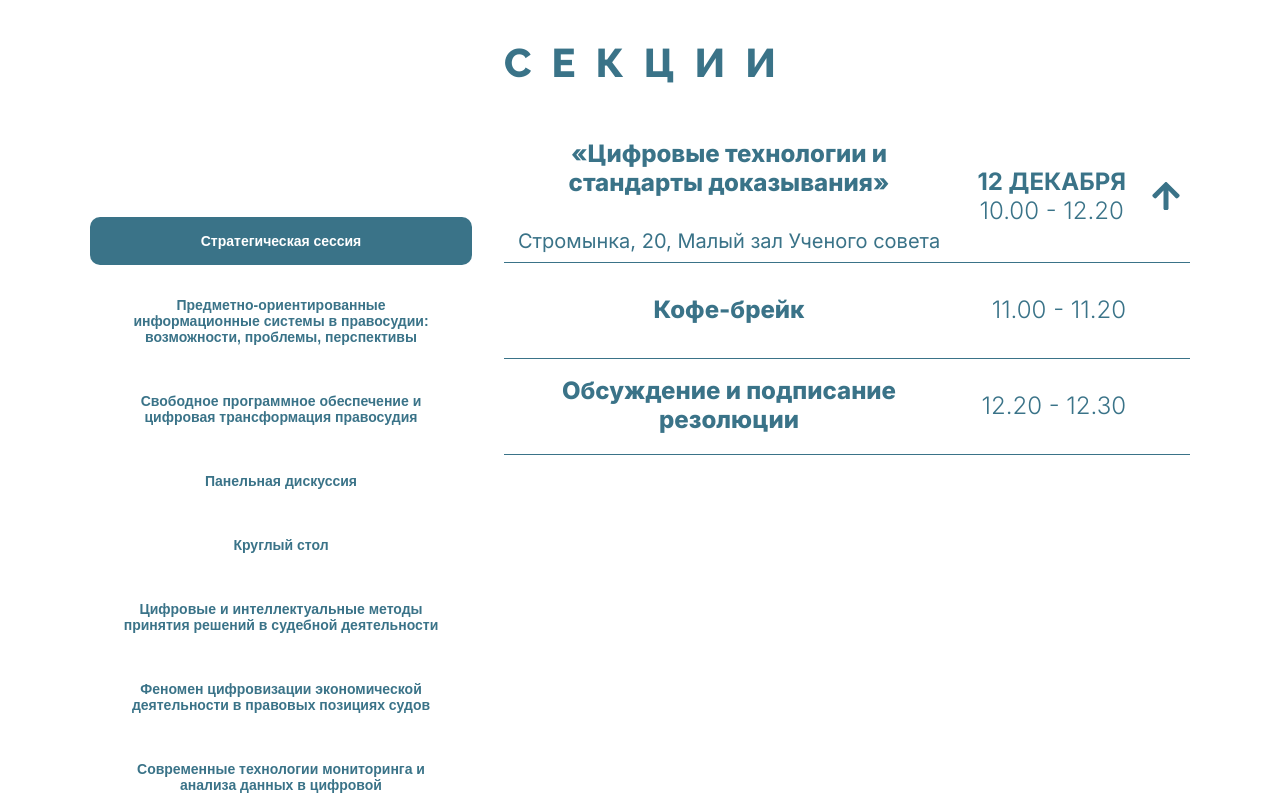
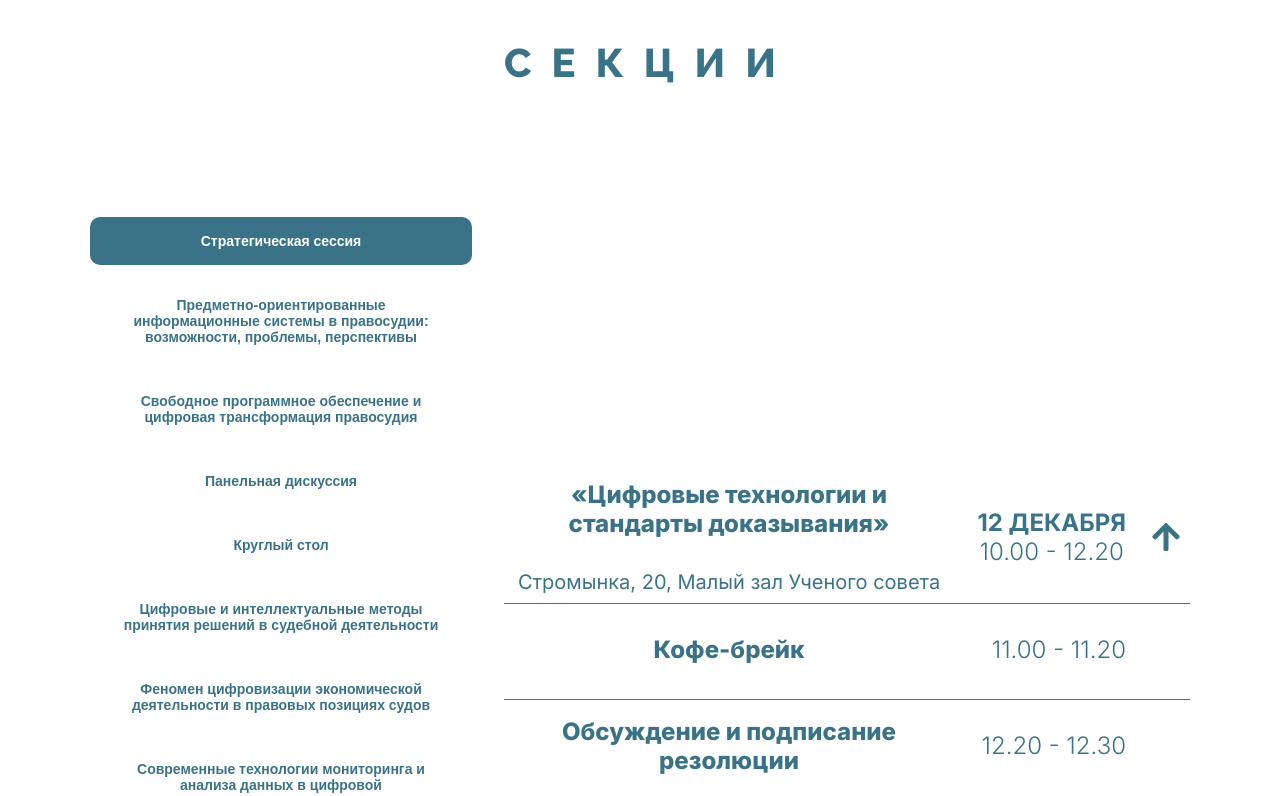
Before and after one commit to TheViruslogBeats/DigOfJustice, a Next.js app in the folder client/: page / in a window 1280 px wide. Shown: the part 2040-2836 px from the top of the page. Built offline with nearby package versions, Linux system fonts and the light colour scheme.

Commit message:
Центрирование секций Удаление последнего псевдоэлемента

```diff
--- a/client/components/programm/styles.module.scss
+++ b/client/components/programm/styles.module.scss
@@ -200,7 +200,7 @@
 
 .programmSectionList {
   width: 100%;
-  height: 100%;
+  max-height: 100%;
   overflow-x: scroll;
   display: flex;
   flex-direction: column;
@@ -208,6 +208,13 @@
   list-style-type: none;
   & p {
     color: #3a7388;
+  }
+  & li:last-child {
+    & div:first-child {
+      &::before{
+        display: none;
+      }
+    }
   }
 }
 
@@ -220,7 +227,7 @@
   position: relative;
   &::before {
     position: absolute;
-    content: '';
+    content: "";
     width: 100%;
     background-color: #3a7388;
     height: 1px;
```
